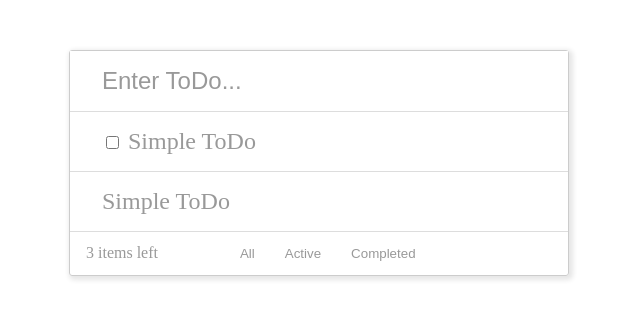
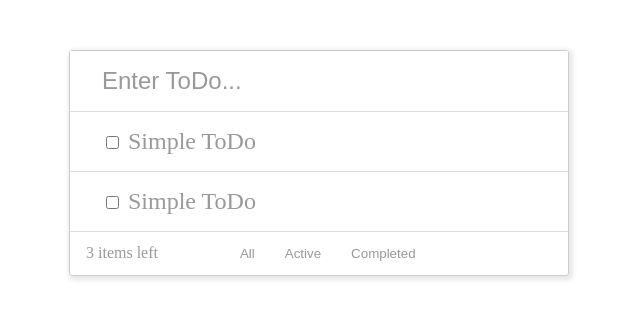
Before and after one commit to daphne991/todo, a plain HTML site: page index.html in a window 1280 px wide. Shown: the full height of the page, 321-961 px from the left. Drawn offline with Linux system fonts and the light colour scheme.

Commit message:
added checkbox in todo-item

```diff
--- a/index.html
+++ b/index.html
@@ -11,8 +11,18 @@
       <div class="card">
         <input class="todo-input" type="text" placeholder="Enter ToDo..." />
         <ul class="todo-list">
-          <li><input type="checkbox" /> Simple ToDo</li>
-          <li>Simple ToDo</li>
+          <li>
+            <div class="todo-item">
+              <input type="checkbox" />
+              <span class="todo-text"> Simple ToDo</span>
+            </div>
+          </li>
+          <li>
+            <div class="todo-item">
+              <input type="checkbox" />
+              <span class="todo-text"> Simple ToDo</span>
+            </div>
+          </li>
         </ul>
         <div class="todo-footer">
           <span class="todo-count"> 3 items left </span>
--- a/styles/main.css
+++ b/styles/main.css
@@ -75,3 +75,8 @@
 .todo-button--active {
   border: 1px solid rgba(175, 47, 47, 0.2);
 }
+
+.todo-item input:checked + .todo-text {
+  text-decoration: line-through;
+  color: #dddddd;
+}
```
